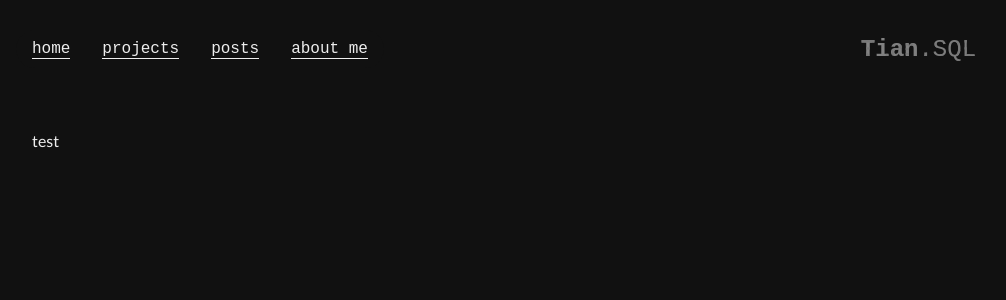
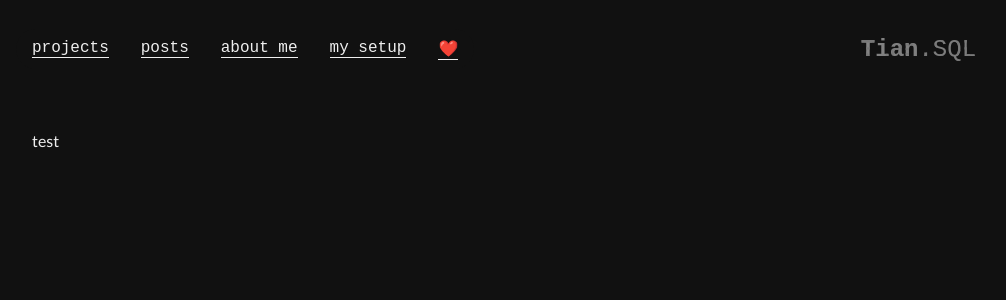
Before and after one commit to Tian-MC/tian-mc.github.io, a Jekyll site: the page built from test.markdown, in a window 1280 px wide. Shown: the top 300 px of the page, without its empty margins (144-1150 px from the left). Built offline with Jekyll 4.4.1, drawn with Linux system fonts in a browser that asks for light colours; some web fonts are replaced.

Commit message:
Update page.html

```diff
--- a/_layouts/page.html
+++ b/_layouts/page.html
@@ -25,10 +25,11 @@ layout: default
 <header class="horizontal">
 	<nav>
 		<menu>
-			<li><a href="/">home</a></li>
-			<li><a href="/#projects">projects</a></li>
+			<li><a href="#projects">projects</a></li>
 			<li><a href="/posts">posts</a></li>
-			<li><a href="/#about">about me</a></li>
+			<li><a href="#about">about me</a></li>
+			<li><a href="/setup">my setup</a></li>
+			<li><a href="/support-me">&#10084;&#65039;</a></li>
 		</menu>
 	</nav>
 	<h2 class="site-title"><a class="noborder" href="/">Tian<span style="font-weight: 400">.SQL</span></a></h2>
```
